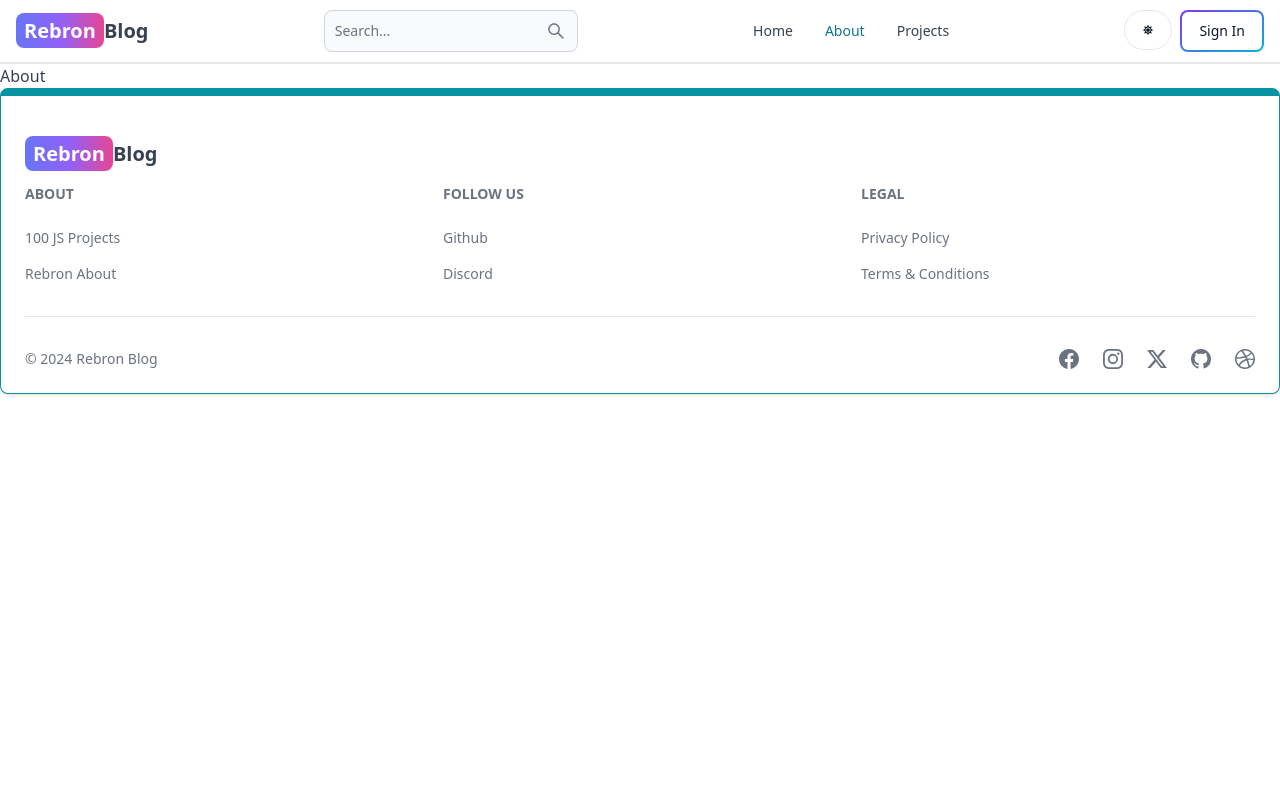
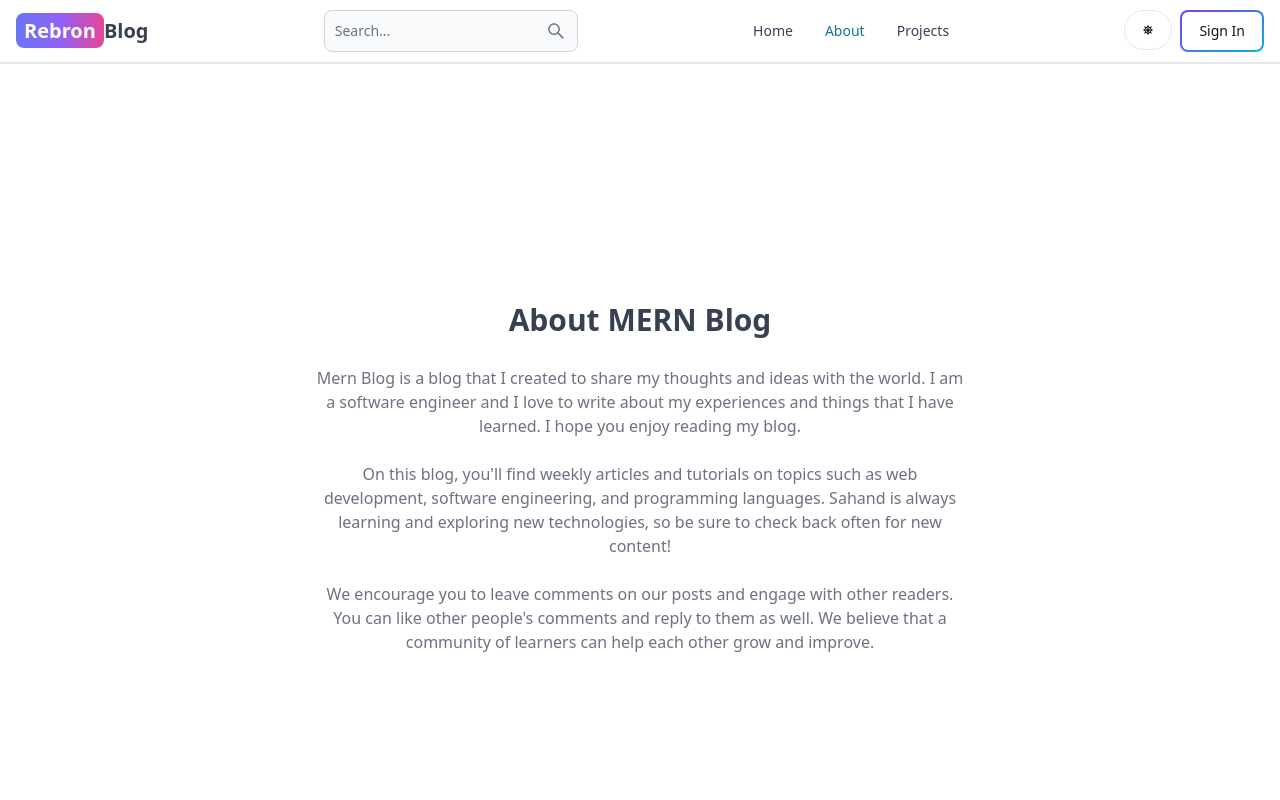
Before and after one commit to rksvw/mern-blog, a React (Vite) app in the folder client/: page /about in a window 1280 px wide. Shown: the top 800 px of the page. Built offline with nearby package versions, Linux system fonts and the light colour scheme; no server answers.

Commit message:
complete about and project pages

```diff
--- a/client/src/pages/About.jsx
+++ b/client/src/pages/About.jsx
@@ -1,7 +1,33 @@
-import React from 'react'
-
 export default function About() {
   return (
-    <div>About</div>
-  )
+    <div className="min-h-screen flex items-center justify-center">
+      <div className="max-w-2xl mx-auto p-3 text-center">
+        <div className="">
+          <h1 className="text-3xl font-semibold text-center my-7">
+            About MERN Blog
+          </h1>
+          <div className="text-md text-gray-500 flex flex-col gap-6">
+            <p className="">
+              Mern Blog is a blog that I created to share my thoughts and ideas
+              with the world. I am a software engineer and I love to write about
+              my experiences and things that I have learned. I hope you enjoy
+              reading my blog.
+            </p>
+            <p className="">
+              On this blog, you&apos;ll find weekly articles and tutorials on
+              topics such as web development, software engineering, and
+              programming languages. Sahand is always learning and exploring new
+              technologies, so be sure to check back often for new content!
+            </p>
+            <p className="">
+              We encourage you to leave comments on our posts and engage with
+              other readers. You can like other people&apos;s comments and reply
+              to them as well. We believe that a community of learners can help
+              each other grow and improve.
+            </p>
+          </div>
+        </div>
+      </div>
+    </div>
+  );
 }
--- a/client/src/pages/Projects.jsx
+++ b/client/src/pages/Projects.jsx
@@ -1,7 +1,14 @@
-import React from 'react'
+import CallToAction from "../components/CallToAction";
 
 export default function Projects() {
   return (
-    <div>Projects</div>
-  )
+    <div className="min-h-screen max-w-2xl mx-auto flex justify-center items-center flex-col gap-6 p-3">
+      <h1 className="text-3xl font-semibold">Projects</h1>
+      <p className="text-md text-gray-500">
+        Build fun and engaging projects while learning HTML, CSS, and
+        JavaScript!
+      </p>
+      <CallToAction />
+    </div>
+  );
 }
```
